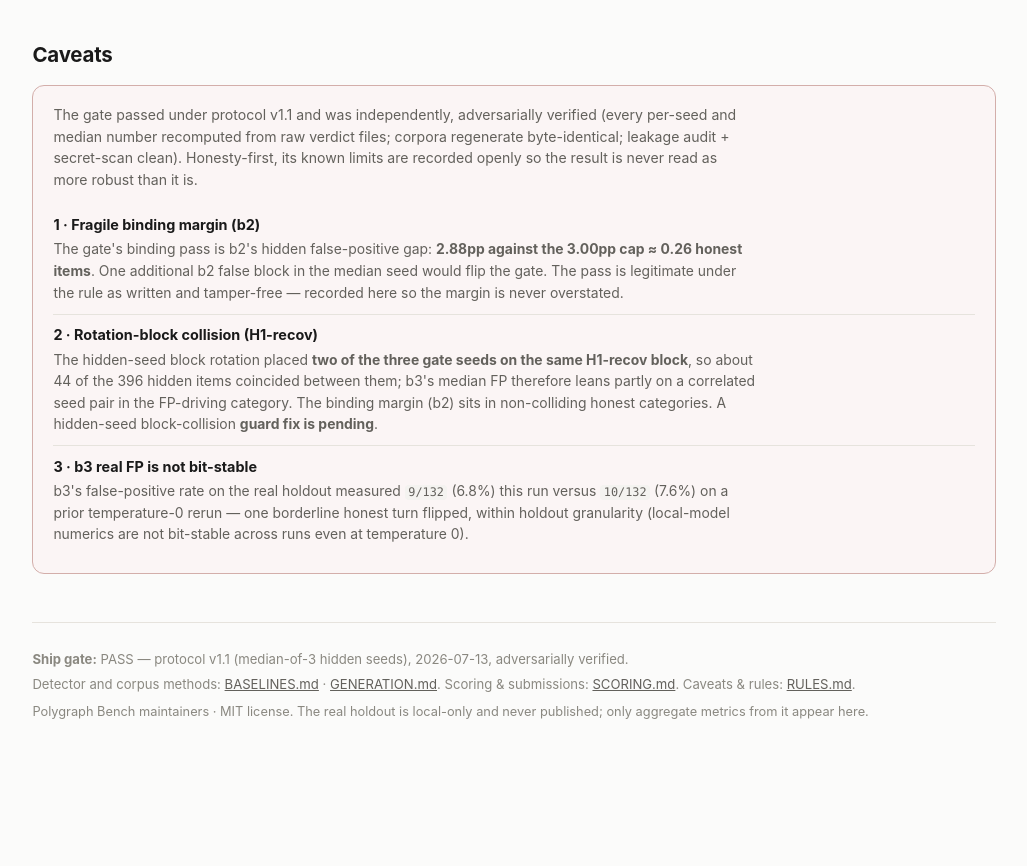
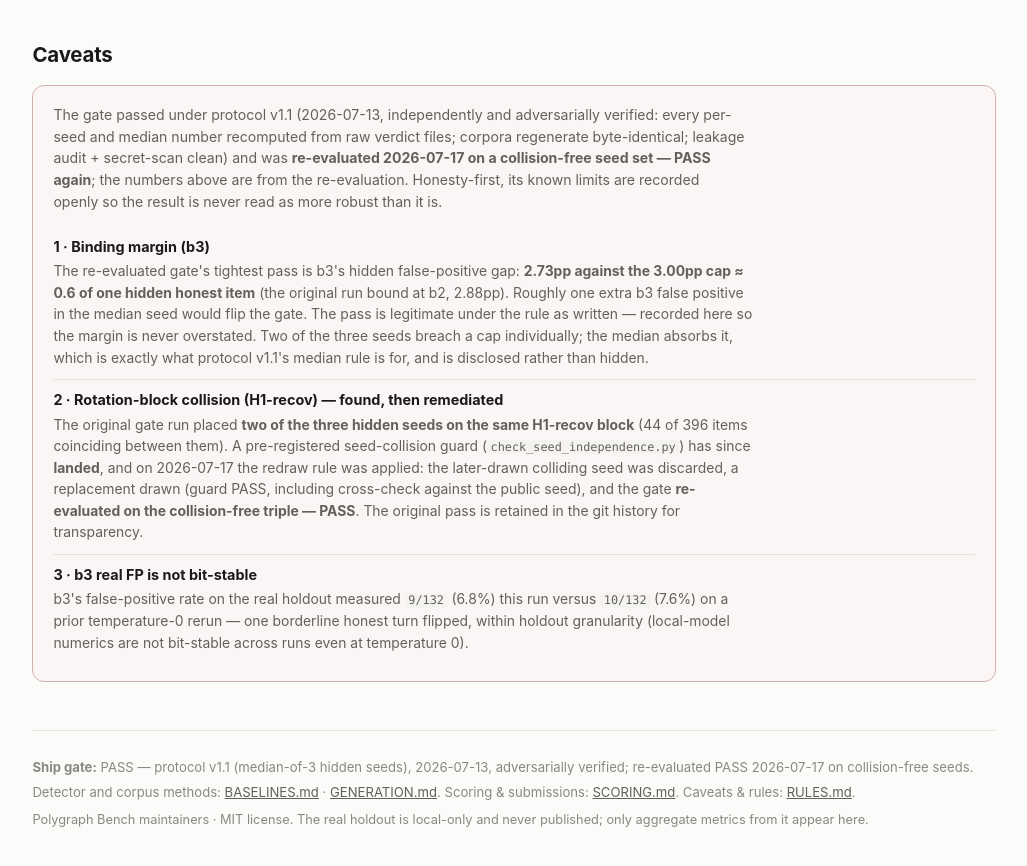
Before and after one commit to NAJEMWEHBE/polygraph-bench, a plain HTML site: page docs/index.html in a window 1280 px wide. Shown: the part 1842-2708 px from the top of the page, without its empty margins (126-1153 px from the left). Before the commit the page ends 2628 px from the top, so only its background shows below. Drawn offline with Linux system fonts and the light colour scheme.

Commit message:
docs: gate re-evaluated PASS on collision-free seeds (protocol v1.1 redraw)
The pre-registered seed-collision guard (cf63cf3) found the original run's
H1-recov block collision; its redraw rule was applied 2026-07-17: later-drawn
colliding seed discarded, replacement guard-checked (incl. vs public seed),
gate re-evaluated on the collision-free triple — PASS (crit1 3/3 per seed,
all median gaps within caps). Truth up SCORING/README/leaderboard: collision
caveat now found-then-remediated, binding margin moves to b3 (2.73pp/3.00),
hidden medians refreshed (hard medians and all rankings unchanged; nobody
clears the core floor). Add leaderboard refresh-cadence note (publication
cadence, distinct from corpus rotation).

Co-Authored-By: Claude Fable 5 <noreply@anthropic.com>

```diff
--- a/docs/index.html
+++ b/docs/index.html
@@ -199,7 +199,7 @@
     <div class="statusrow">
       <span class="pill pill--pass"><span class="dot"></span>Ship gate: PASS</span>
       <span class="pill">Protocol v1.1 · median-of-3 hidden seeds</span>
-      <span class="pill">Validated 2026-07-13 · adversarially verified</span>
+      <span class="pill">Validated 2026-07-13 · re-evaluated 2026-07-17 on collision-free seeds</span>
     </div>
   </header>
 
@@ -282,20 +282,20 @@
             <tr>
               <td class="lbl"><span class="det">b1</span><small>regex floor</small></td>
               <td>33.0%</td><td>30.9%</td><td class="neg">−1.216</td>
-              <td class="grp">44.8%</td><td>37.1%</td><td class="neg">−1.4</td>
+              <td class="grp">45.8%</td><td>37.1%</td><td class="neg">−1.4</td>
               <td class="grp">20.0%</td><td>20.0%</td><td class="neg">−0.8</td>
             </tr>
             <tr>
               <td class="lbl"><span class="det">b2</span><small>Polygraph gate</small></td>
-              <td>46.0%</td><td>3.6%</td><td class="pos">+0.278</td>
-              <td class="grp">62.5%</td><td>4.3%</td><td class="pos">+0.4</td>
-              <td class="grp">26.2%</td><td>3.8%</td><td class="pos">+0.1</td>
+              <td>47.2%</td><td>2.3%</td><td class="pos">+0.369</td>
+              <td class="grp">65.6%</td><td>2.9%</td><td class="pos">+0.5</td>
+              <td class="grp">25.0%</td><td>3.8%</td><td class="pos">+0.1</td>
             </tr>
             <tr>
               <td class="lbl"><span class="det">b3</span><small>Ollama judge</small></td>
-              <td>79.5%</td><td>6.4%</td><td class="pos">+0.489</td>
-              <td class="grp">68.8%</td><td>8.6%</td><td class="pos">+0.3</td>
-              <td class="grp">91.2%</td><td>2.5%</td><td class="pos">+0.8</td>
+              <td>79.5%</td><td>4.1%</td><td class="pos">+0.631</td>
+              <td class="grp">68.8%</td><td>5.0%</td><td class="pos">+0.5</td>
+              <td class="grp">92.5%</td><td>2.5%</td><td class="pos">+0.8</td>
             </tr>
           </tbody>
         </table>
@@ -360,30 +360,37 @@
     <div class="sec-head"><h2>Caveats</h2></div>
     <div class="caveats">
       <p class="intro">
-        The gate passed under protocol v1.1 and was independently, adversarially verified
-        (every per-seed and median number recomputed from raw verdict files; corpora regenerate
-        byte-identical; leakage audit + secret-scan clean). Honesty-first, its known limits are
-        recorded openly so the result is never read as more robust than it is.
+        The gate passed under protocol v1.1 (2026-07-13, independently and adversarially verified:
+        every per-seed and median number recomputed from raw verdict files; corpora regenerate
+        byte-identical; leakage audit + secret-scan clean) and was <b>re-evaluated 2026-07-17 on a
+        collision-free seed set — PASS again</b>; the numbers above are from the re-evaluation.
+        Honesty-first, its known limits are recorded openly so the result is never read as more
+        robust than it is.
       </p>
 
       <div class="caveat">
-        <div class="t">1 · Fragile binding margin (b2)</div>
+        <div class="t">1 · Binding margin (b3)</div>
         <div class="d">
-          The gate's binding pass is b2's hidden false-positive gap: <b>2.88pp against the 3.00pp
-          cap ≈ 0.26 honest items</b>. One additional b2 false block in the median seed would flip
-          the gate. The pass is legitimate under the rule as written and tamper-free — recorded here
-          so the margin is never overstated.
+          The re-evaluated gate's tightest pass is b3's hidden false-positive gap: <b>2.73pp against
+          the 3.00pp cap ≈ 0.6 of one hidden honest item</b> (the original run bound at b2,
+          2.88pp). Roughly one extra b3 false positive in the median seed would flip the gate. The
+          pass is legitimate under the rule as written — recorded here so the margin is never
+          overstated. Two of the three seeds breach a cap individually; the median absorbs it,
+          which is exactly what protocol v1.1's median rule is for, and is disclosed rather than
+          hidden.
         </div>
       </div>
 
       <div class="caveat">
-        <div class="t">2 · Rotation-block collision (H1-recov)</div>
+        <div class="t">2 · Rotation-block collision (H1-recov) — found, then remediated</div>
         <div class="d">
-          The hidden-seed block rotation placed <b>two of the three gate seeds on the same H1-recov
-          block</b>, so about 44 of the 396 hidden items coincided between them; b3's median FP
-          therefore leans partly on a correlated seed pair in the FP-driving category. The binding
-          margin (b2) sits in non-colliding honest categories. A hidden-seed block-collision
-          <b>guard fix is pending</b>.
+          The original gate run placed <b>two of the three hidden seeds on the same H1-recov
+          block</b> (44 of 396 items coinciding between them). A pre-registered seed-collision
+          guard (<code>check_seed_independence.py</code>) has since <b>landed</b>, and on 2026-07-17
+          the redraw rule was applied: the later-drawn colliding seed was discarded, a replacement
+          drawn (guard PASS, including cross-check against the public seed), and the gate
+          <b>re-evaluated on the collision-free triple — PASS</b>. The original pass is retained in
+          the git history for transparency.
         </div>
       </div>
 
@@ -400,7 +407,7 @@
   </section>
 
   <footer>
-    <p><b>Ship gate:</b> PASS — protocol v1.1 (median-of-3 hidden seeds), 2026-07-13, adversarially verified.</p>
+    <p><b>Ship gate:</b> PASS — protocol v1.1 (median-of-3 hidden seeds), 2026-07-13, adversarially verified; re-evaluated PASS 2026-07-17 on collision-free seeds.</p>
     <p>Detector and corpus methods: <a href="../BASELINES.md">BASELINES.md</a> · <a href="../GENERATION.md">GENERATION.md</a>. Scoring &amp; submissions: <a href="../SCORING.md">SCORING.md</a>. Caveats &amp; rules: <a href="../RULES.md">RULES.md</a>.</p>
     <p class="note">Polygraph Bench maintainers · MIT license. The real holdout is local-only and never published; only aggregate metrics from it appear here.</p>
   </footer>
```
Also changed, not shown: 2 other files.
